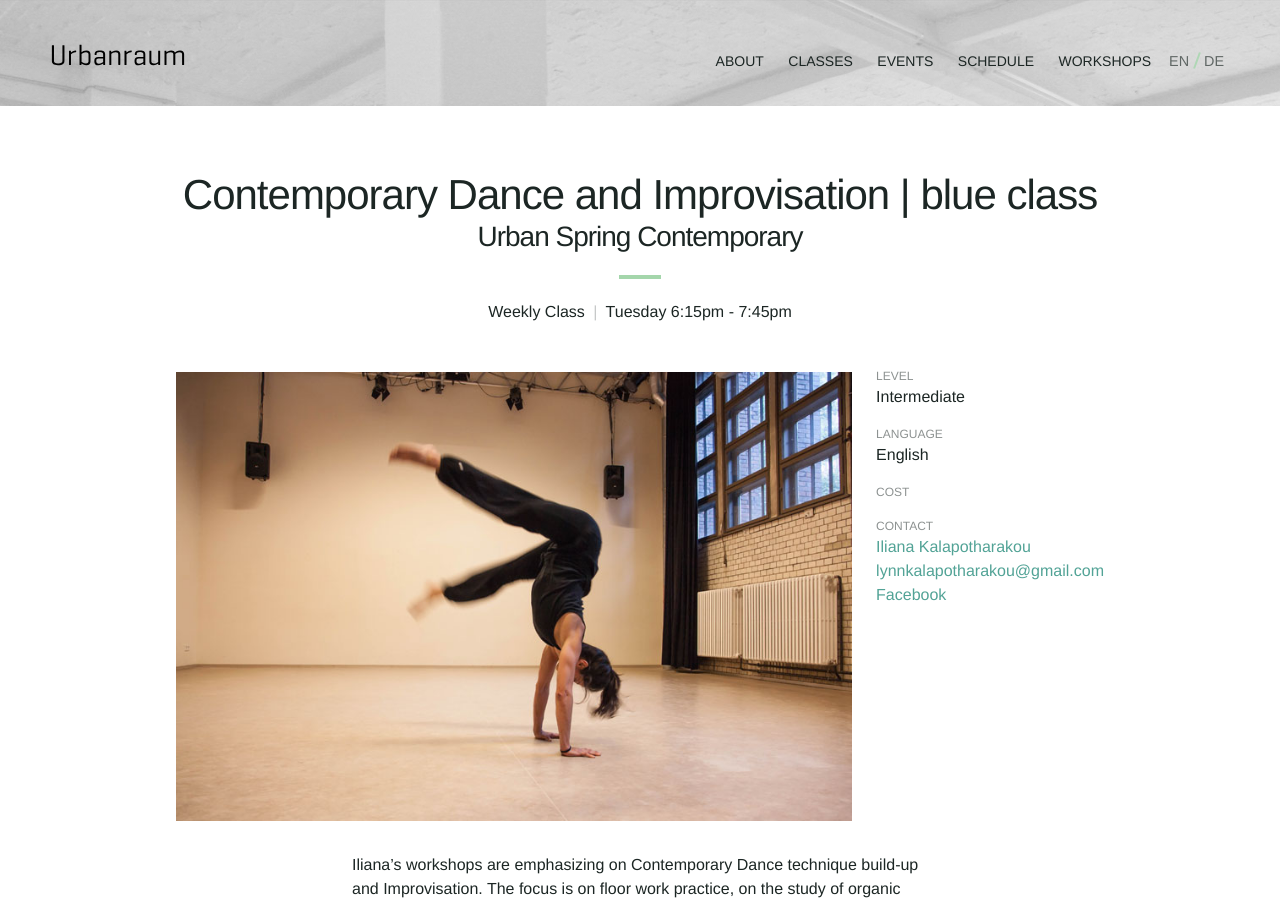
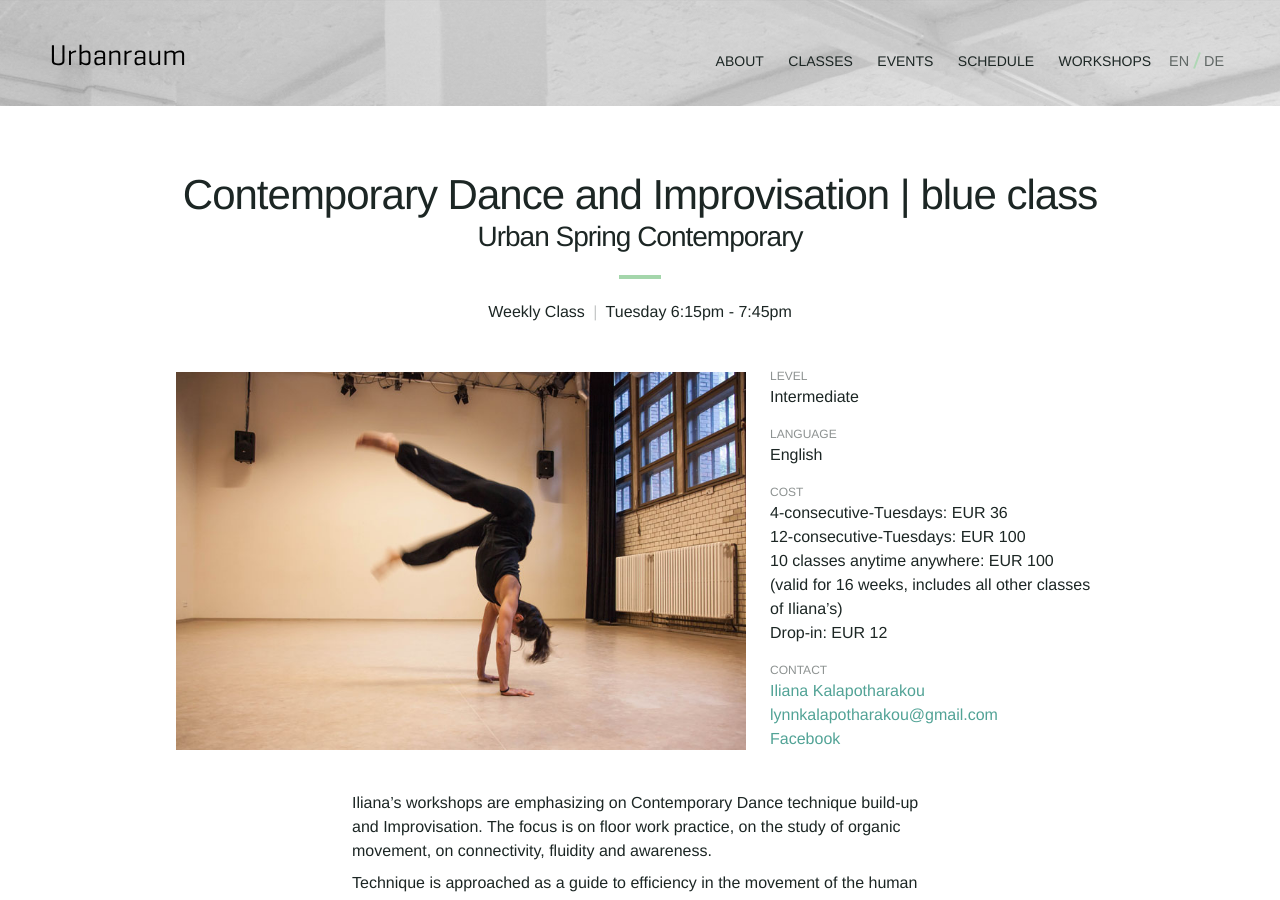
Before and after one commit to Kriesse/urbanraum, a Jekyll site: the page built from _classes/urban-spring-1.md, in a window 1280 px wide and 900 px high. Built offline with Jekyll 4.4.1, drawn with Linux system fonts in a browser that asks for light colours; nearby versions of some CDN libraries.

Commit message:
Update urban-spring-1.md

```diff
--- a/_classes/urban-spring-1.md
+++ b/_classes/urban-spring-1.md
@@ -21,10 +21,19 @@ level_en: "Intermediate"
 level_de: "Mittelstufe/Fortgeschritten"
 
 price_en: |
+  4-consecutive-Tuesdays: EUR 36
+  12-consecutive-Tuesdays: EUR 100
+  10 classes anytime anywhere: EUR 100
+  (valid for 16 weeks, includes all other classes of Iliana's)
+  Drop-in: EUR 12
 
 
 price_de: |
-
+  4-consecutive-Tuesdays: EUR 36
+  12-consecutive-Tuesdays: EUR 100
+  10 classes anytime anywhere: EUR 100
+  (valid for 16 weeks, includes all other classes of Iliana's)
+  Drop-in: EUR 12
 
 language_en: "English"
 language_de: "Englisch"
```
